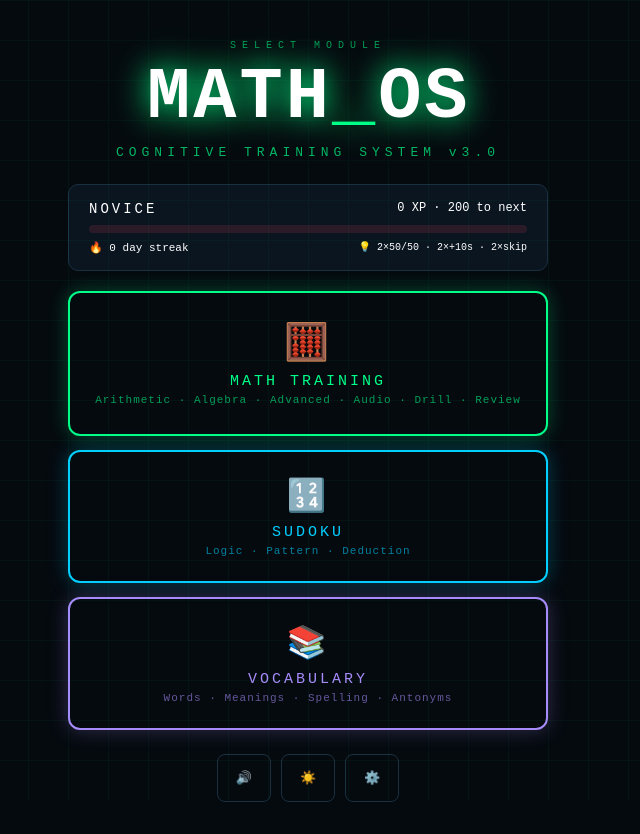
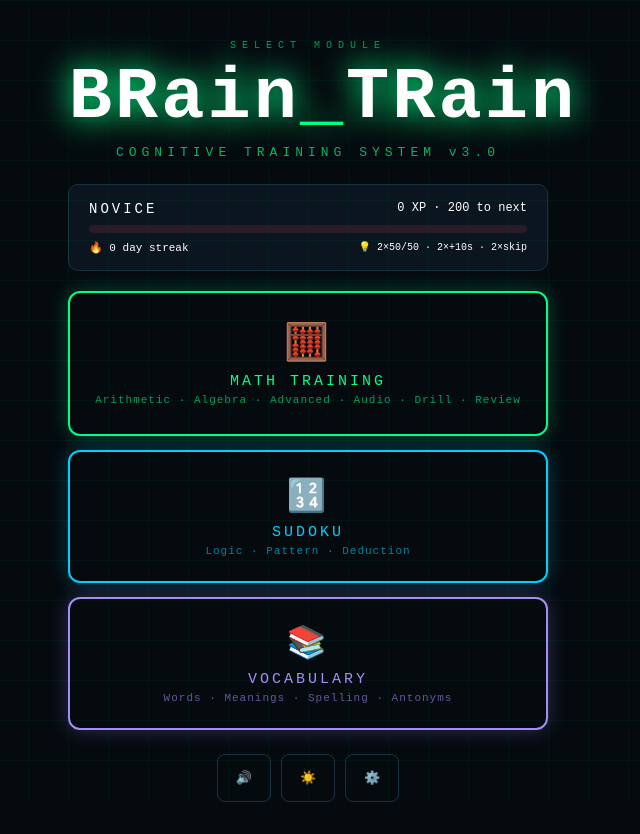
Before and after one commit to sourabhnagpal92/Mathos, a React (Vite) app: page / in a window 1280 px wide. Shown: the whole page, without its empty margins (332-972 px from the left). Built offline with nearby package versions, Linux system fonts and the light colour scheme.

Commit message:
Update App.jsx

```diff
--- a/src/App.jsx
+++ b/src/App.jsx
@@ -1917,7 +1917,7 @@ export default function MathGame() {
         // Show a reminder if they haven't played today yet
         const lastPlay = dailyStreak.lastDate;
         if (lastPlay && lastPlay !== today) {
-          new Notification("MATH_OS — Keep your streak!", {
+          new Notification("BRain_TRain — Keep your streak!", {
             body: `You have a ${dailyStreak.count}-day streak. Don't lose it today!`,
             icon: "/icons/icon-192.png",
             tag: "daily-reminder"
@@ -1955,7 +1955,7 @@ export default function MathGame() {
             </div>
             {onboardStep===0&&(
               <div style={{ textAlign:"center" }}>
-                <div style={{ fontSize:22,color:"#00ff88",marginBottom:12,letterSpacing:3 }}>MATH_OS</div>
+                <div style={{ fontSize:22,color:"#00ff88",marginBottom:12,letterSpacing:3 }}>BRain_TRain</div>
                 <div style={{ color:mutedColor,fontSize:12,lineHeight:1.9,marginBottom:24 }}>Math · Vocabulary · Logic<br/><span style={{color:"#fff"}}>XP · Streaks · Progress tracking</span></div>
                 <button onClick={()=>setOnboardStep(1)} style={{ width:"100%",background:"transparent",border:"2px solid #00ff88",color:"#00ff88",padding:"16px",fontSize:14,letterSpacing:4,cursor:"pointer",borderRadius:10,fontFamily:"inherit",minHeight:54 }}>GET STARTED →</button>
               </div>
@@ -1994,7 +1994,7 @@ export default function MathGame() {
 
       <div style={{ textAlign:"center", animation:"fadeIn 0.6s ease", maxWidth:"min(480px,100%)", width:"100%", paddingTop:"max(env(safe-area-inset-top), 40px)", paddingBottom:"max(env(safe-area-inset-bottom), 32px)" }}>
         <div style={{ fontSize:10, letterSpacing:6, color:"#00ff88", marginBottom:8, opacity:0.6 }}>{playerName ? `WELCOME BACK, ${playerName.toUpperCase()}` : "SELECT MODULE"}</div>
-        <h1 style={{ fontSize:"clamp(44px,11vw,72px)", color:textColor, margin:"0 0 4px", textShadow:"0 0 30px #00ff88,0 0 60px #00ff8844", animation:"glitch 3s infinite", letterSpacing:3 }}>MATH<span style={{color:"#00ff88"}}>_</span>OS</h1>
+        <h1 style={{ fontSize:"clamp(44px,11vw,72px)", color:textColor, margin:"0 0 4px", textShadow:"0 0 30px #00ff88,0 0 60px #00ff8844", animation:"glitch 3s infinite", letterSpacing:3 }}>BRain<span style={{color:"#00ff88"}}>_</span>TRain</h1>
         <div style={{ color:"#00ff88", fontSize:13, letterSpacing:5, marginBottom:24, opacity:0.7 }}>COGNITIVE TRAINING SYSTEM v3.0</div>
 
         {/* XP penalty notification */}
@@ -2803,7 +2803,7 @@ export default function MathGame() {
       {screen==="intro"&&(
         <div style={{ textAlign:"center",animation:"fadeIn 0.5s ease",maxWidth:"min(430px,100%)",width:"100%", paddingTop:"max(env(safe-area-inset-top),50px)", paddingBottom:"max(env(safe-area-inset-bottom),32px)" }}>
           <div style={{ fontSize:10,letterSpacing:6,color:"#00ff88",marginBottom:6,opacity:0.6 }}>MATH TRAINING</div>
-          <h1 style={{ fontSize:"clamp(42px,10vw,68px)",color:textColor,margin:"0 0 4px",textShadow:"0 0 30px #00ff88,0 0 60px #00ff8844",animation:"glitch 3s infinite",letterSpacing:3 }}>MATH<span style={{color:"#00ff88"}}>_</span>OS</h1>
+          <h1 style={{ fontSize:"clamp(42px,10vw,68px)",color:textColor,margin:"0 0 4px",textShadow:"0 0 30px #00ff88,0 0 60px #00ff8844",animation:"glitch 3s infinite",letterSpacing:3 }}>BRain<span style={{color:"#00ff88"}}>_</span>TRain</h1>
           <div style={{ color:"#00ff88",fontSize:12,letterSpacing:5,marginBottom:14,opacity:0.7 }}>COGNITIVE TRAINING SYSTEM</div>
 
           {/* XP bar */}
```
